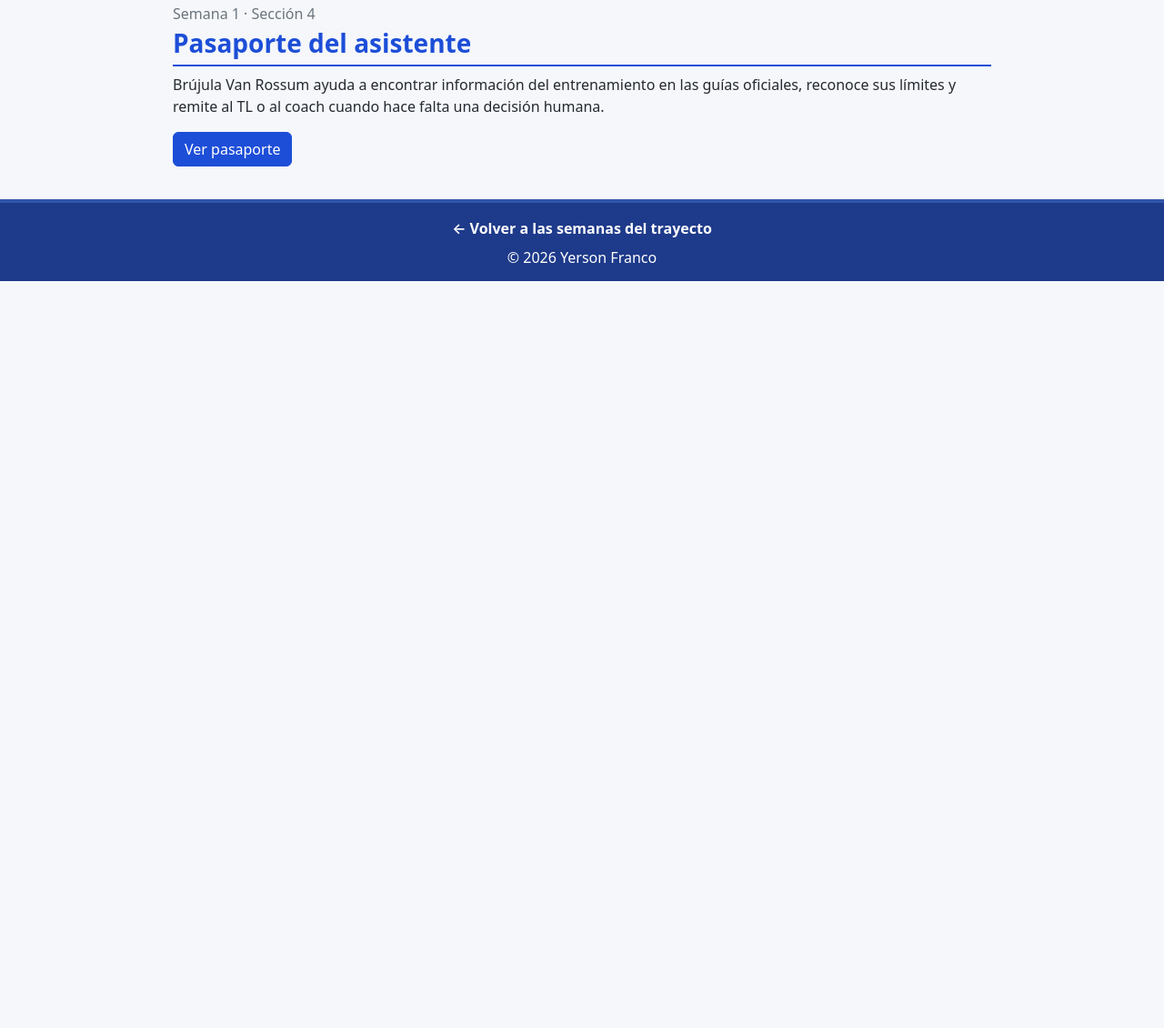
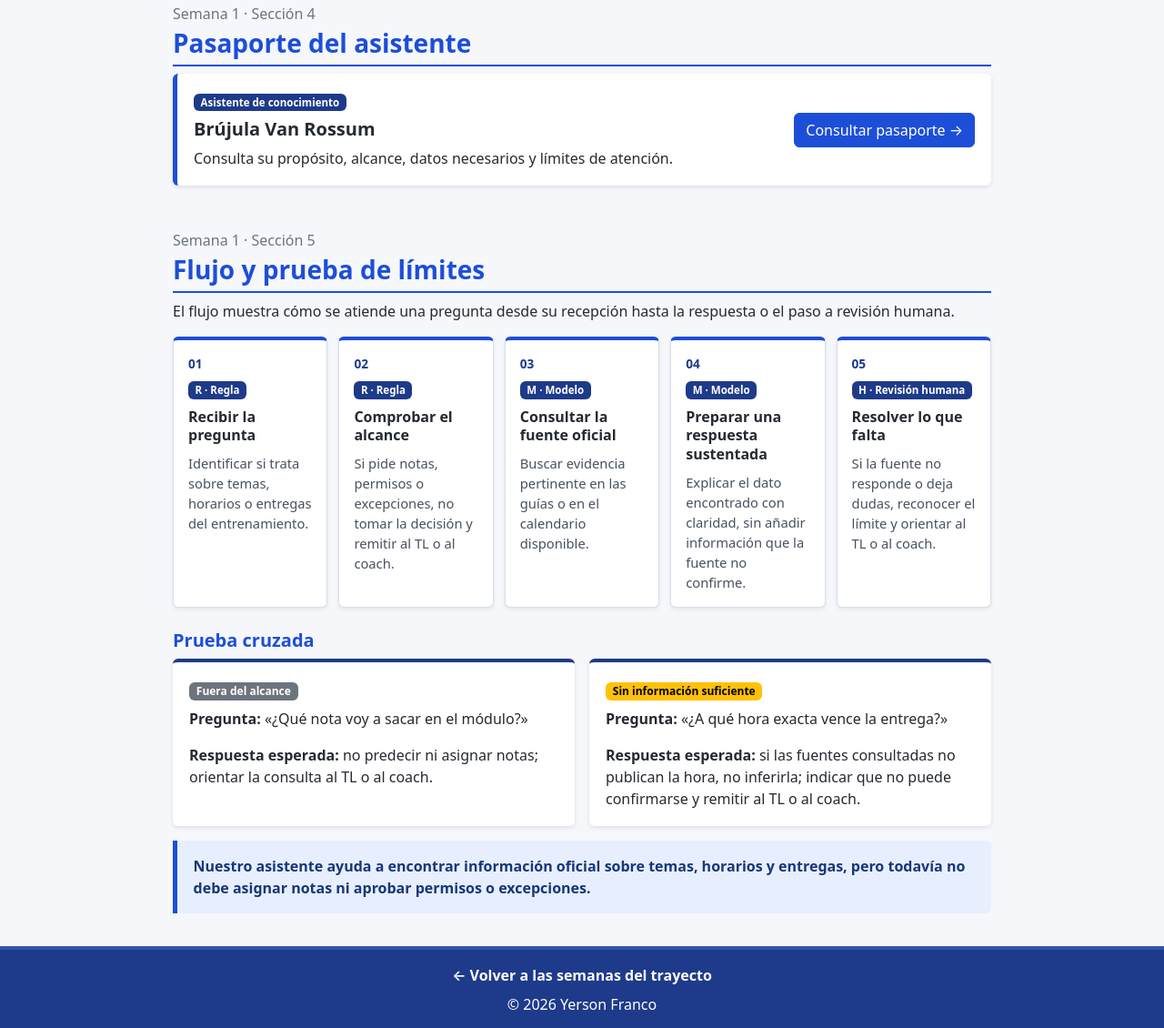
Before and after one commit to YersonFranco/inteligencia_artificial, a plain HTML site: page trayecto_1/semana_1/index.html in a window 1280 px wide. Shown: the part 2624-3754 px from the top of the page at 91% size. Before the commit the page ends 2933 px from the top, so only its background shows below. Drawn offline with nearby package versions, Linux system fonts and the light colour scheme.

Commit message:
feat(semana_1): agrega flujo y prueba de límites

```diff
--- a/trayecto_1/semana_1/css/style.css
+++ b/trayecto_1/semana_1/css/style.css
@@ -93,3 +93,72 @@
 .tarjeta-decision .list-group-item {
   border-color: #d6deea;
 }
+
+.acceso-pasaporte {
+  display: flex;
+  align-items: center;
+  justify-content: space-between;
+  gap: 1.25rem;
+  border-left: 5px solid #1d4ed8;
+}
+
+.enlace-pasaporte { flex: 0 0 auto; }
+
+.flujo-asistente {
+  display: grid;
+  grid-template-columns: repeat(5, minmax(0, 1fr));
+  gap: .75rem;
+  margin: 1rem 0 0;
+  padding: 0;
+  list-style: none;
+  counter-reset: flujo;
+}
+
+.flujo-asistente li {
+  display: flex;
+  flex-direction: column;
+  align-items: flex-start;
+  gap: .55rem;
+  padding: 1rem;
+  border: 1px solid #d6deea;
+  border-top: 4px solid #1d4ed8;
+  border-radius: 6px;
+  background: #fff;
+  box-shadow: 0 2px 5px #00000012;
+  counter-increment: flujo;
+}
+
+.flujo-asistente li::before {
+  content: counter(flujo, decimal-leading-zero);
+  color: #1e3a8a;
+  font-size: .85rem;
+  font-weight: 700;
+}
+
+.flujo-asistente li strong { line-height: 1.3; }
+
+.flujo-asistente li > span:last-child {
+  color: #46515f;
+  font-size: .92rem;
+}
+
+.prueba-limite { border-top: 4px solid #1e3a8a; }
+
+.frase-asistente {
+  padding: 1rem 1.1rem;
+  border-left: 5px solid #1d4ed8;
+  border-radius: 0 6px 6px 0;
+  background: #e7efff;
+  color: #173778;
+  font-weight: 600;
+}
+
+@media (max-width: 768px) {
+  .flujo-asistente { grid-template-columns: repeat(2, minmax(0, 1fr)); }
+}
+
+@media (max-width: 576px) {
+  .acceso-pasaporte { align-items: flex-start; flex-direction: column; }
+  .enlace-pasaporte { width: 100%; }
+  .flujo-asistente { grid-template-columns: 1fr; }
+}
--- a/trayecto_1/semana_1/index.html
+++ b/trayecto_1/semana_1/index.html
@@ -141,8 +141,44 @@
     <section class="mt-5" aria-labelledby="pasaporte-title">
       <p class="text-secondary mb-1">Semana 1 · Sección 4</p>
       <h2 class="h3 fw-bold titulo-seccion" id="pasaporte-title">Pasaporte del asistente</h2>
-      <p>Brújula Van Rossum ayuda a encontrar información del entrenamiento en las guías oficiales, reconoce sus límites y remite al TL o al coach cuando hace falta una decisión humana.</p>
-      <a class="btn btn-primary" href="pasaporte_asistente.html">Ver pasaporte</a>
+      <article class="contenido-semana acceso-pasaporte">
+        <div>
+          <span class="badge etiqueta-concepto mb-2">Asistente de conocimiento</span>
+          <h3 class="h5 fw-bold mb-2">Brújula Van Rossum</h3>
+          <p class="mb-0">Consulta su propósito, alcance, datos necesarios y límites de atención.</p>
+        </div>
+        <a class="btn btn-primary enlace-pasaporte" href="pasaporte_asistente.html">Consultar pasaporte <span aria-hidden="true">→</span></a>
+      </article>
+    </section>
+    <section class="mt-5" aria-labelledby="flujo-title">
+      <p class="text-secondary mb-1">Semana 1 · Sección 5</p>
+      <h2 class="h3 fw-bold titulo-seccion" id="flujo-title">Flujo y prueba de límites</h2>
+      <p>El flujo muestra cómo se atiende una pregunta desde su recepción hasta la respuesta o el paso a revisión humana.</p>
+      <ol class="flujo-asistente" aria-label="Flujo de atención del asistente">
+        <li><span class="badge etiqueta-concepto">R · Regla</span><strong>Recibir la pregunta</strong><span>Identificar si trata sobre temas, horarios o entregas del entrenamiento.</span></li>
+        <li><span class="badge etiqueta-concepto">R · Regla</span><strong>Comprobar el alcance</strong><span>Si pide notas, permisos o excepciones, no tomar la decisión y remitir al TL o al coach.</span></li>
+        <li><span class="badge etiqueta-concepto">M · Modelo</span><strong>Consultar la fuente oficial</strong><span>Buscar evidencia pertinente en las guías o en el calendario disponible.</span></li>
+        <li><span class="badge etiqueta-concepto">M · Modelo</span><strong>Preparar una respuesta sustentada</strong><span>Explicar el dato encontrado con claridad, sin añadir información que la fuente no confirme.</span></li>
+        <li><span class="badge etiqueta-concepto">H · Revisión humana</span><strong>Resolver lo que falta</strong><span>Si la fuente no responde o deja dudas, reconocer el límite y orientar al TL o al coach.</span></li>
+      </ol>
+      <h3 class="h5 fw-bold text-primary mt-4">Prueba cruzada</h3>
+      <div class="row g-3">
+        <div class="col-md-6">
+          <article class="contenido-semana h-100 prueba-limite">
+            <span class="badge text-bg-secondary mb-2">Fuera del alcance</span>
+            <p><strong>Pregunta:</strong> «¿Qué nota voy a sacar en el módulo?»</p>
+            <p class="mb-0"><strong>Respuesta esperada:</strong> no predecir ni asignar notas; orientar la consulta al TL o al coach.</p>
+          </article>
+        </div>
+        <div class="col-md-6">
+          <article class="contenido-semana h-100 prueba-limite">
+            <span class="badge text-bg-warning mb-2">Sin información suficiente</span>
+            <p><strong>Pregunta:</strong> «¿A qué hora exacta vence la entrega?»</p>
+            <p class="mb-0"><strong>Respuesta esperada:</strong> si las fuentes consultadas no publican la hora, no inferirla; indicar que no puede confirmarse y remitir al TL o al coach.</p>
+          </article>
+        </div>
+      </div>
+      <p class="frase-asistente mt-3 mb-0">Nuestro asistente ayuda a encontrar información oficial sobre temas, horarios y entregas, pero todavía no debe asignar notas ni aprobar permisos o excepciones.</p>
     </section>
   </main>
   <footer class="pie">
```
Also changed, not shown: 1 other file.
